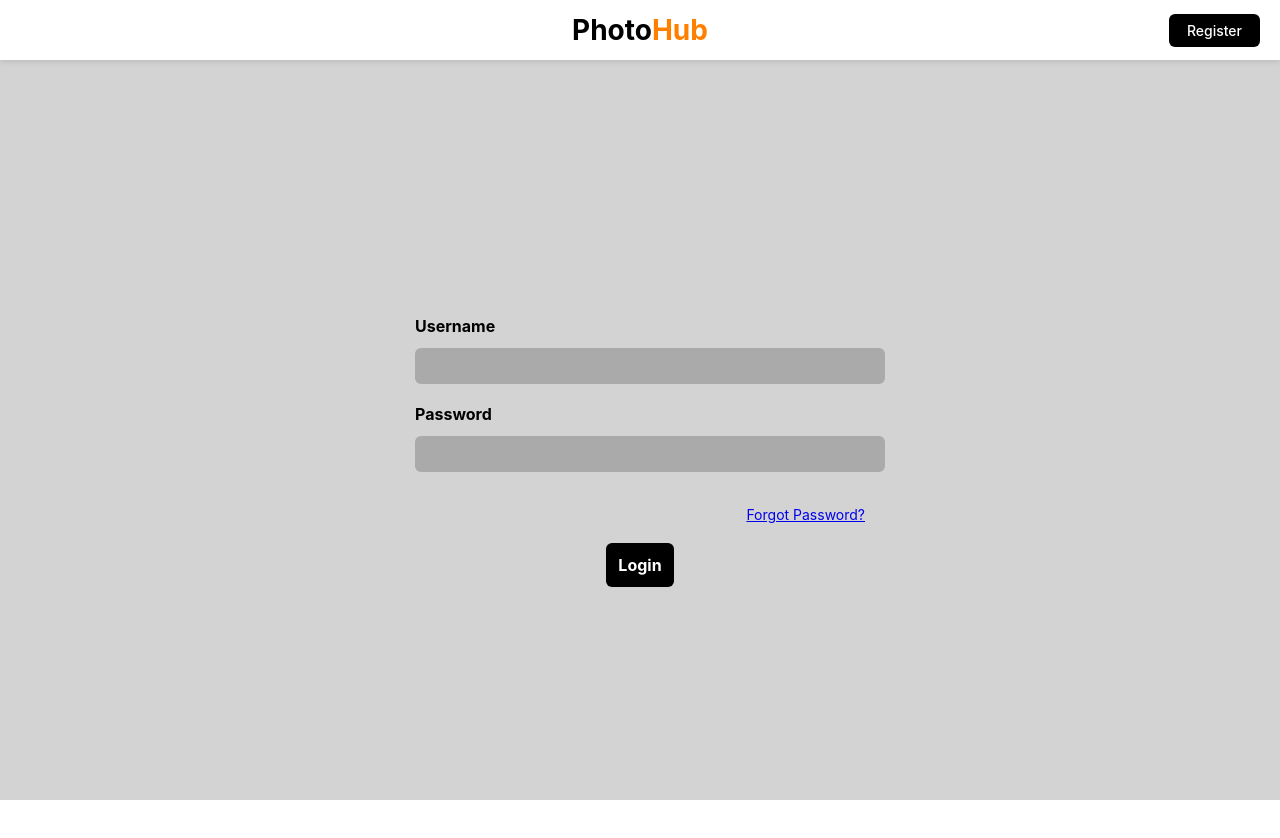
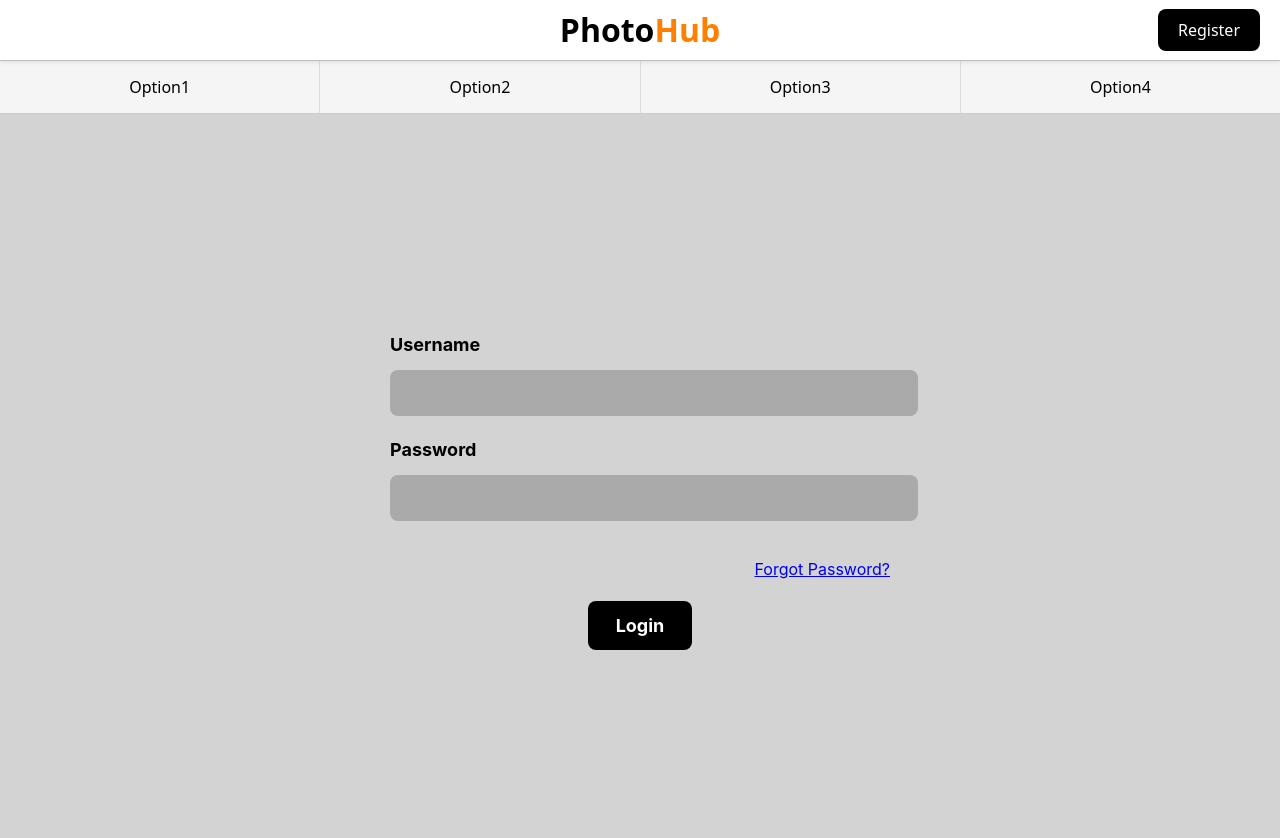
Before and after one commit to cainephung/AWF_GroupAssignment, a React (Vite) app in the folder client/: page /signin in a window 1280 px wide. Shown: the top 838 px of the page. Before the commit the page ends 800 px from the top, so only its background shows below. Built offline with nearby package versions, Linux system fonts and the light colour scheme.

Commit message:
added nav, header in app.jsx instead of indivitial compoent, and some styling changes

```diff
--- a/client/src/App.jsx
+++ b/client/src/App.jsx
@@ -2,10 +2,11 @@ import { BrowserRouter as Router, Routes, Route } from "react-router-dom";
 import RegisterPage from "./pages/RegisterPage";
 import SignInPage from "./pages/SignInPage";
 import ForgotPasswordPage from "./pages/ForgotPassword";
-
+import Header from "./assets/components/header";
 function App() {
   return (
     <Router>
+      <Header />
       <Routes>
         <Route path="/register" element={<RegisterPage />} />
         <Route path="/signin" element={<SignInPage />} />
--- /dev/null
+++ b/client/src/assets/components/header.jsx
@@ -0,0 +1,43 @@
+import { useNavigate, useLocation } from "react-router-dom";
+import React from "react";
+import "../../styles/global.css";
+import NavBar from "./navbar";
+export default function Header() {
+  const navigate = useNavigate();
+  const location = useLocation();
+
+  const handleClick = () => {
+    if (location.pathname === "/signin") navigate("/register");
+    else if (
+      location.pathname === "/register" ||
+      location.pathname === "/forgot-password"
+    )
+      navigate("/signin");
+  };
+
+  const getButtonText = () => {
+    if (location.pathname === "/signin") return "Register";
+    if (
+      location.pathname === "/register" ||
+      location.pathname === "/forgot-password"
+    )
+      return "Login";
+    return "";
+  };
+
+  return (
+    <>
+      <header className="auth-header">
+        <div className="logo" onClick={() => navigate("/")}>
+          Photo<span>Hub</span>
+        </div>
+        {getButtonText() && (
+          <button className="nav-btn" onClick={handleClick}>
+            {getButtonText()}
+          </button>
+        )}
+      </header>
+      <NavBar />
+    </>
+  );
+}
--- /dev/null
+++ b/client/src/assets/components/navbar.jsx
@@ -0,0 +1,27 @@
+// src/components/NavBar.jsx
+import { useNavigate } from "react-router-dom";
+import React from "react";
+import "../../styles/global.css";
+
+export default function NavBar() {
+  const navigate = useNavigate();
+
+  const navItems = [
+    { label: "Option1", path: "/option1" },
+    { label: "Option2", path: "/option2" },
+    { label: "Option3", path: "/option3" },
+    { label: "Option4", path: "/option3" },
+  ];
+
+  return (
+    <nav className="main-nav">
+      <ul className="nav-list">
+        {navItems.map((item) => (
+          <li key={item.path} onClick={() => navigate(item.path)}>
+            {item.label}
+          </li>
+        ))}
+      </ul>
+    </nav>
+  );
+}
--- a/client/src/pages/ForgotPassword.jsx
+++ b/client/src/pages/ForgotPassword.jsx
@@ -1,10 +1,8 @@
 import { useState } from "react";
-import { useNavigate } from "react-router-dom";
 import "../styles/global.css";
 import React from "react";
 
 export default function ForgotPasswordPage() {
-  const navigate = useNavigate();
   const [email, setEmail] = useState("");
 
   const handleSubmit = (e) => {
@@ -14,15 +12,6 @@ export default function ForgotPasswordPage() {
 
   return (
     <div className="auth-container">
-      <header className="auth-header">
-        <div className="logo">
-          Photo<span>Hub</span>
-        </div>
-        <button className="nav-btn" onClick={() => navigate("/signin")}>
-          Back to Login
-        </button>
-      </header>
-
       <form className="auth-form" onSubmit={handleSubmit}>
         <h2 className="auth-title">Forgot Password</h2>
         <p className="auth-description">
--- a/client/src/pages/RegisterPage.jsx
+++ b/client/src/pages/RegisterPage.jsx
@@ -24,15 +24,6 @@ export default function RegisterPage() {
 
   return (
     <div className="auth-container">
-      <header className="auth-header">
-        <div className="logo">
-          Photo<span>Hub</span>
-        </div>
-        <button className="nav-btn" onClick={() => navigate("/signin")}>
-          Login
-        </button>
-      </header>
-
       <form className="auth-form" onSubmit={handleSubmit}>
         <label>Username</label>
         <input
--- a/client/src/pages/SignInPage.jsx
+++ b/client/src/pages/SignInPage.jsx
@@ -22,15 +22,6 @@ export default function SignInPage() {
 
   return (
     <div className="auth-container">
-      <header className="auth-header">
-        <div className="logo">
-          Photo<span>Hub</span>
-        </div>
-        <button className="nav-btn" onClick={() => navigate("/register")}>
-          Register
-        </button>
-      </header>
-
       <form className="auth-form" onSubmit={handleSubmit}>
         <label>Username</label>
         <input
--- a/client/src/styles/global.css
+++ b/client/src/styles/global.css
@@ -8,6 +8,7 @@
   background-color: #d3d3d3;
   font-family: "Inter", sans-serif;
   color: #000;
+  padding-top: 80px;
 }
 
 .auth-header {
@@ -25,8 +26,10 @@
 }
 
 .auth-header .logo {
-  font-size: 28px;
+  font-size: 32px;
   font-weight: bold;
+  color: black;
+  cursor: pointer;
 }
 
 .auth-header .logo span {
@@ -39,38 +42,39 @@
   background: black;
   color: white;
   border: none;
-  padding: 8px 18px;
-  font-size: 14px;
-  border-radius: 6px;
+  padding: 10px 20px;
+  font-size: 16px;
+  border-radius: 8px;
   cursor: pointer;
   white-space: nowrap;
 }
 
 .auth-form {
-  width: 450px;
+  width: 500px;
   background: #d3d3d3;
-  padding: 30px;
-  border-radius: 10px;
+  padding: 40px;
+  border-radius: 12px;
   text-align: left;
-  margin-top: 100px;
+  margin-top: 20px;
+  font-size: 18px;
 }
 
 .auth-form label {
-  font-size: 16px;
+  font-size: 18px;
   font-weight: bold;
-  margin-bottom: 10px;
+  margin-bottom: 12px;
   display: block;
 }
 
 .auth-form input {
   width: 100%;
-  padding: 10px;
-  margin-bottom: 18px;
+  padding: 14px;
+  margin-bottom: 20px;
   border: none;
-  border-radius: 6px;
+  border-radius: 8px;
   background: #aaa;
   color: black;
-  font-size: 14px;
+  font-size: 16px;
 }
 
 .auth-form input:focus {
@@ -79,18 +83,16 @@
 }
 
 .primary-btn {
-  /* width: 100%; */
-  padding: 12px 24px;
+  padding: 14px 28px;
   justify-content: center;
   align-items: center;
   display: block;
   margin: 0 auto;
-  padding: 12px;
   background: black;
   color: white;
-  font-size: 16px;
+  font-size: 18px;
   border: none;
-  border-radius: 6px;
+  border-radius: 8px;
   cursor: pointer;
   font-weight: bold;
   text-align: center;
@@ -102,8 +104,8 @@
 
 .forgot-password {
   text-align: right;
-  margin-bottom: 18px;
-  font-size: 14px;
+  margin-bottom: 20px;
+  font-size: 16px;
   color: #0000ee;
   text-decoration: underline;
   cursor: pointer;
@@ -113,9 +115,10 @@
 .forgot-password:hover {
   color: #ff8000;
 }
+
 .auth-switch {
-  margin-top: 18px;
-  font-size: 14px;
+  margin-top: 22px;
+  font-size: 16px;
   text-align: center;
   color: #333;
   cursor: pointer;
@@ -130,3 +133,41 @@
 .auth-switch:hover span {
   color: #ff8000;
 }
+
+.main-nav {
+  position: fixed;
+  top: 60px;
+  left: 0;
+  width: 100%;
+  background-color: #f5f5f5;
+  border-top: 1px solid #ccc;
+  border-bottom: 1px solid #ccc;
+  z-index: 99;
+}
+
+.nav-list {
+  display: flex;
+  margin: 0;
+  padding: 0;
+  list-style: none;
+  text-align: center;
+}
+
+.nav-list li {
+  flex: 1;
+  padding: 14px 0;
+  font-size: 16px;
+  font-weight: 500;
+  cursor: pointer;
+  transition: background-color 0.2s ease;
+  border-right: 1px solid #ddd;
+  color: black;
+}
+
+.nav-list li:last-child {
+  border-right: none;
+}
+
+.nav-list li:hover {
+  background-color: #eaeaea;
+}
```
